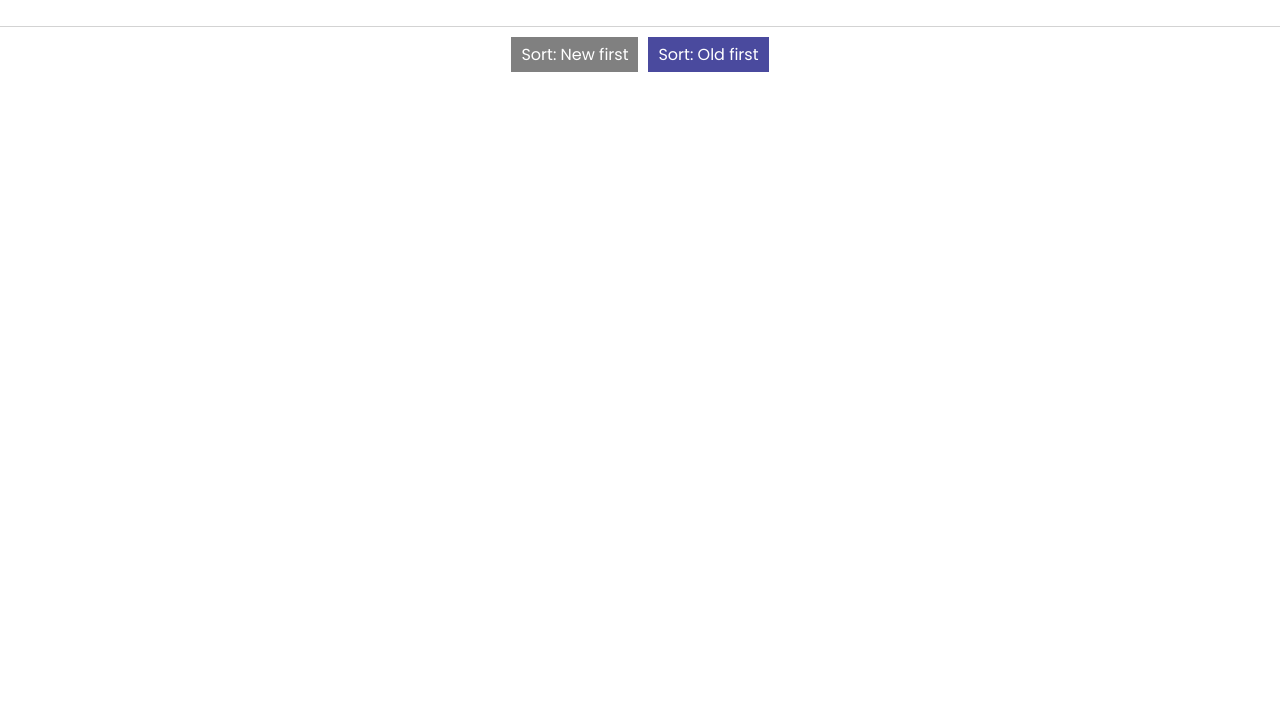
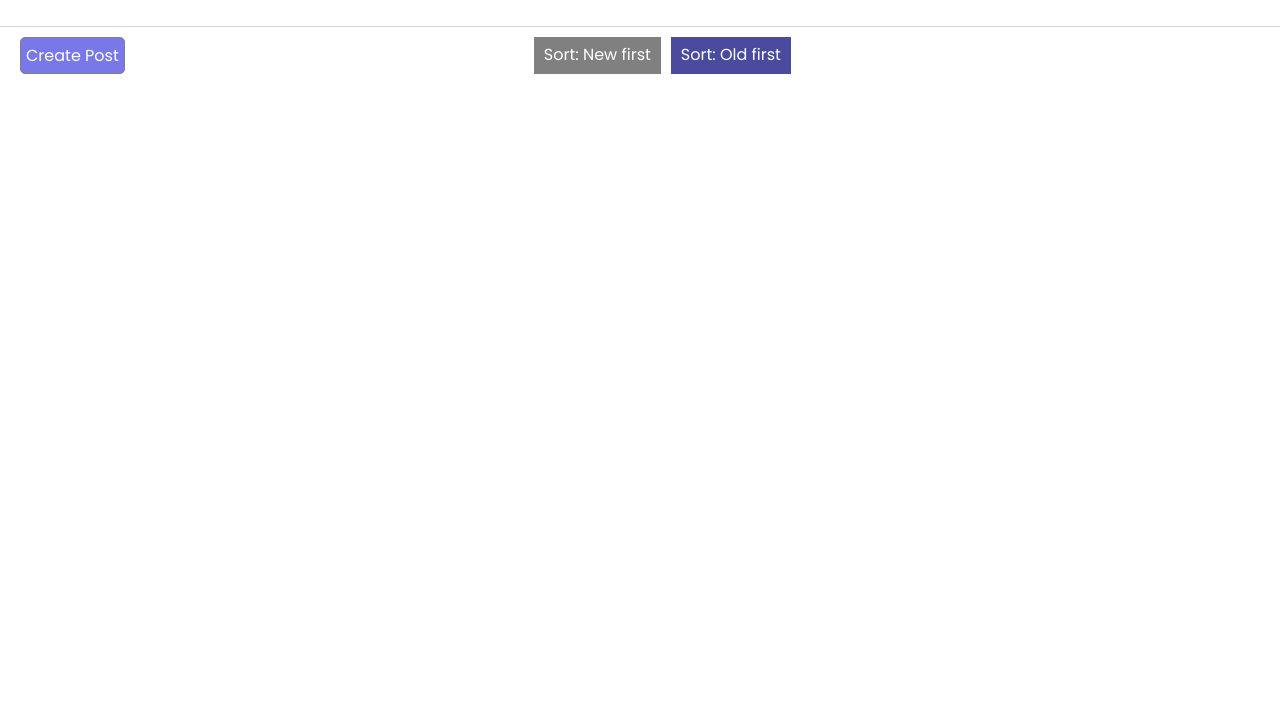
Before and after one commit to Liepsnykus/GrandPageTest, a plain HTML site: page myAcc.html in a window 1280 px wide. Shown: the part 79-800 px from the top of the page. Drawn offline with Linux system fonts and the light colour scheme; no server answers; a web font is replaced by a local one.

Commit message:
secondCommit

```diff
--- a/createPostScript.js
+++ b/createPostScript.js
@@ -12,14 +12,14 @@ let postURL = ''
 let validation = {}
 
 function checkFields(item) {
-    if(postTitle.length==0) {
+    if(postTitle.length < 20) {
         item.path[1].children[2].style.display = 'block'
         validation.title = false
     } else {
         item.path[1].children[2].style.display = 'none'
         validation.title = true
     }
-    if(postText.length==0) {
+    if(postText.length < 50) {
         item.path[1].children[5].style.display = 'block'
         validation.text = false
     } else {
--- a/myAcc.html
+++ b/myAcc.html
@@ -2,6 +2,7 @@
 <html lang="en">
 <head>
     <meta charset="UTF-8">
+    <title>Speaker On Barrel</title>
     <link rel="stylesheet" href="style.css">
     <link rel="stylesheet" href="https://use.fontawesome.com/releases/v5.15.1/css/all.css" integrity="sha384-vp86vTRFVJgpjF9jiIGPEEqYqlDwgyBgEF109VFjmqGmIY/Y4HV4d3Gp2irVfcrp" crossorigin="anonymous">
     <link href="https://fonts.googleapis.com/css2?family=Knewave&display=swap" rel="stylesheet">
@@ -11,7 +12,7 @@
 <body>
     <header>
         <div class="d-flex j-sp-btw align-center p-20">
-            <a href="index.html"class="mainLogo">BLOGER TEA</a>
+            <a href="index.html"class="mainLogo">SPEAKER ON BARREL</a>
             <div class="d-flex navButtons">
                 <a class="navBtn" href="index.html">HOME</a>
                 <a class="navBtn" href="login.html" id="navLogOut">LOG OUT</a>
@@ -22,9 +23,14 @@
         <section>
             <div id="authorName"></div>
             <div class="line"></div>
-            <div class="sort d-flex j-center">
-                <div id="sortNew">Sort: New first</div>
-                <div id="sortOld">Sort: Old first</div>
+
+            <div class="sort d-flex j-sp-btw">
+                <div class="createPostSm" id="createPostSm">Create Post</div>
+                <div class="d-flex">
+                    <div id="sortNew" class="sortBtn">Sort: New first</div>
+                    <div id="sortOld" class="sortBtn">Sort: Old first</div>
+                </div>
+                <div class="emptyBtn"></div>
             </div>
             <div class="cardsContainer" id="cardsContainer">
 
--- a/myAccScript.js
+++ b/myAccScript.js
@@ -2,7 +2,7 @@ const cardsContainer = document.getElementById('cardsContainer')
 const navLogOut = document.getElementById('navLogOut')
 const accBtn = document.getElementById('accBtn')
 const authorName = document.getElementById('authorName')
-
+const createPostSm = document.getElementById('createPostSm')
 
 let userKey = ''
 let accName = localStorage.getItem('accUser')
@@ -182,13 +182,17 @@ function deleteCard(event) {
     }
 }
 
+function openCreatePage() {
+    window.location.href = 'createPost.html'
+}
+
 logCheck()
 displayAllPosts()
 
 sortOld.addEventListener('click', sortCardsOld)
 sortNew.addEventListener('click',sortCardsNew)
 navLogOut.addEventListener('click', logOut)
-
+createPostSm.addEventListener('click', openCreatePage)
 
 // delete existing post (have to have secret key)
 // http://167.99.138.67:1111/deletepost
--- a/style.css
+++ b/style.css
@@ -281,7 +281,7 @@ header {
 .sort {
     width: 100%;
 }
-.sort div {
+.sortBtn {
     padding: 5px 10px;
     margin: 0px 5px;
     color: white;
@@ -303,6 +303,7 @@ header {
 }
 
 .postBtn {
+
     padding: 3px 5px;
     margin: 2px 3px;
     background-color: gray;
@@ -311,6 +312,21 @@ header {
     cursor: pointer;
 }
 
+.createPostSm {
+    margin-left: 20px;
+    padding: 5px;
+    border-radius: 5px;
+    border: 1px solid grey;
+    color: white;
+    background-color: rgb(120, 120, 233);
+}
+.createPostSm:hover {
+    cursor: pointer;
+    background-color: rgb(94, 94, 185);
+}
+.emptyBtn {
+    width: 80px;
+}
 @media (max-width: 980px) {
     .cardsContainer {
         column-count: 3;
```
Also changed, not shown: author.html (+4 -3 lines), createPost.html (+4 -3 lines), editPost.html (+2 -1 lines), index.html (+4 -3 lines), login.html (+2 -1 lines), post.html (+2 -2 lines).
